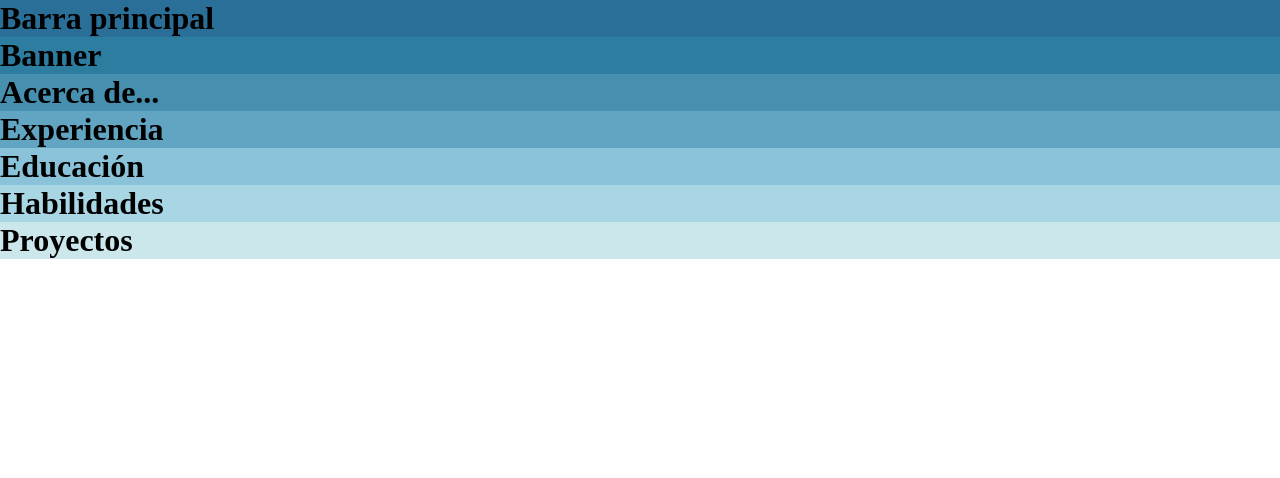
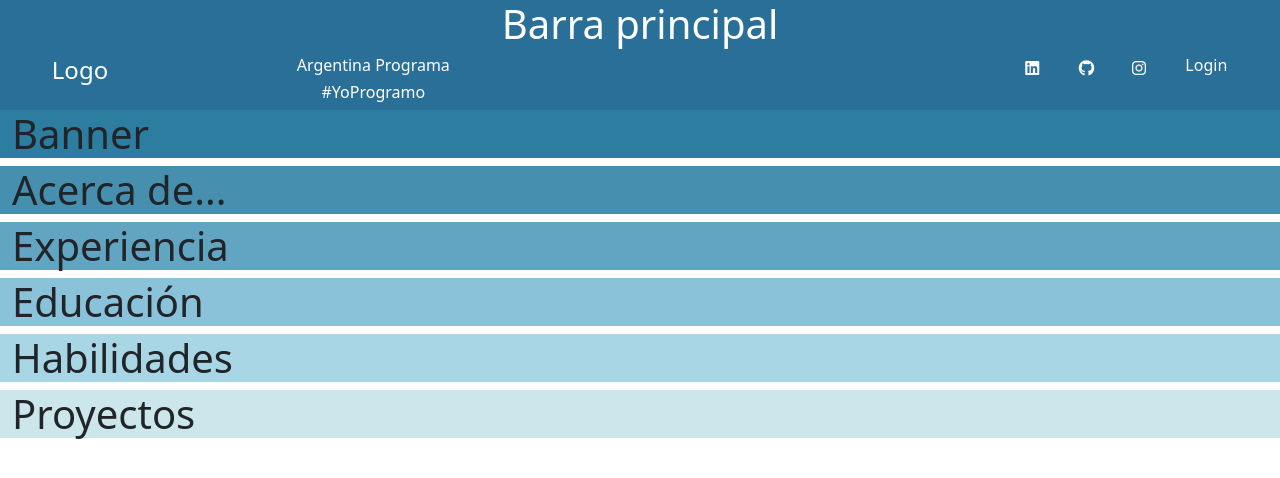
Before and after one commit to ivandelaparte/Portfolio, a plain HTML site: page index.html in a window 1280 px wide. Drawn offline with nearby package versions, Linux system fonts and the light colour scheme.

Commit message:
0.0.2
Agrego Bootstrap y Font Awesome. Progreso en el maquetado de la sección de la Barra principal.

```diff
--- a/index.html
+++ b/index.html
@@ -1,21 +1,64 @@
 <!DOCTYPE html>
 <html lang="es">
 <head>
+    <script src="https://kit.fontawesome.com/5192e2c541.js" crossorigin="anonymous"></script>
+
     <meta charset="UTF-8">
     <meta http-equiv="X-UA-Compatible" content="IE=edge">
     <meta name="viewport" content="width=device-width, initial-scale=1.0">
     <title>Portfolio</title>
 
-    <link href="style.css" rel="stylesheet" type="text/css"
+    <link href="style.css" rel="stylesheet" type="text/css">
+    <link href="https://cdn.jsdelivr.net/npm/bootstrap@5.1.3/dist/css/bootstrap.min.css" rel="stylesheet" integrity="sha384-1BmE4kWBq78iYhFldvKuhfTAU6auU8tT94WrHftjDbrCEXSU1oBoqyl2QvZ6jIW3" crossorigin="anonymous">
+
 </head>
 <body>
     <header>
 
-        <div class="bar">
-            <h1>Barra principal</h1>
+        <div class="bar container-fluid">
+            <div class="row">
+                <h1 class="text-center letra-blanca">Barra principal</h1>
+            </div>
+            <div class="row">
+                <div class="col-6">
+                    <div class="row">
+                        <div class="col-3">
+                            <h4 class="text-center letra-blanca">Logo</h4>
+                        </div>
+                        <div class="col-8">
+                            <div class="row">
+                                <div class="col-12">
+                                    <h6 class="text-center letra-blanca">Argentina Programa</h4>
+                                </div>
+                            </div>
+                            <div class="row">
+                                <div class="col-12">
+                                    <h6 class="text-center letra-blanca">#YoProgramo</h4>
+                                </div>
+                            </div>
+                        </div>
+                    </div>
+                </div>
+                <div class="col-6">
+                    <div class="row justify-content-end">
+                        <div class="col-1">
+                            <i class="fa-brands fa-linkedin letra-blanca"></i>
+                        </div>
+                        <div class="col-1">
+                            <i class="fa-brands fa-github letra-blanca"></i>
+                        </div>
+                        <div class="col-1">
+                            <i class="fa-brands fa-instagram letra-blanca"></i>
+                        </div>
+                        <div class="col-2">
+                            <h6 class="letra-blanca">Login</h6>
+                        </div>
+                    </div>
+                </div>
+            </div>
         </div>
 
-        <div class="banner">
+        <div class="container-fluid banner">
             <h1>Banner</h1>
         </div>
 
@@ -23,26 +66,27 @@
 
     <body>
 
-        <div class="about">
+        <div class="container-fluid about">
             <h1>Acerca de...</h1>
         </div>
 
-        <div class="experience">
+        <div class="container-fluid experience">
             <h1>Experiencia</h1>
         </div>
 
-        <div class="education">
+        <div class="container-fluid education">
             <h1>Educación</h1>
         </div>
 
-        <div class="skills">
+        <div class="container-fluid skills">
             <h1>Habilidades</h1>
         </div>
 
-        <div class="projects">
+        <div class="container-fluid projects">
             <h1>Proyectos</h1>
         </div>
 
+        <script src="https://cdn.jsdelivr.net/npm/bootstrap@5.1.3/dist/js/bootstrap.bundle.min.js" integrity="sha384-ka7Sk0Gln4gmtz2MlQnikT1wXgYsOg+OMhuP+IlRH9sENBO0LRn5q+8nbTov4+1p" crossorigin="anonymous"></script>
     </body>
 </body>
 </html>
--- a/style.css
+++ b/style.css
@@ -23,3 +23,7 @@
 .projects{
     background-color: #cce7eb;
 }
+
+.letra-blanca{
+    color: #ffffff;
+}
```
